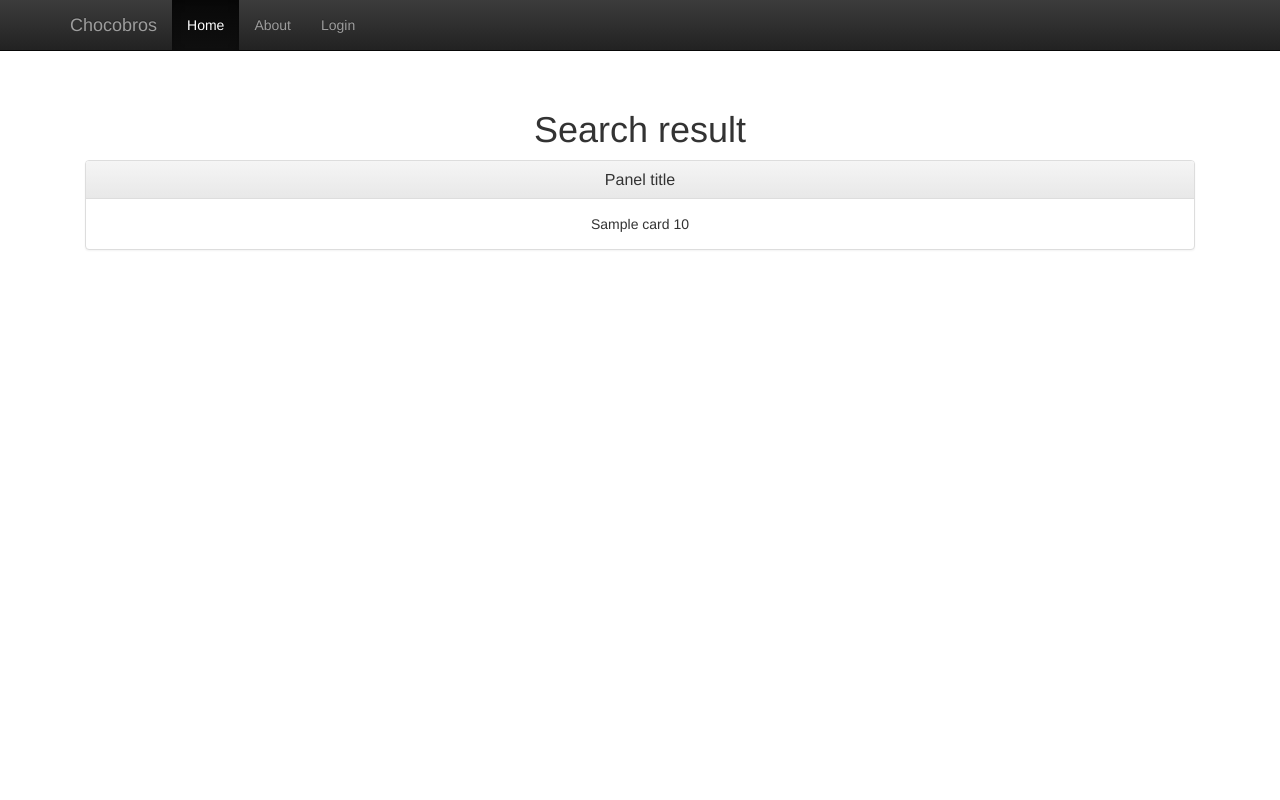
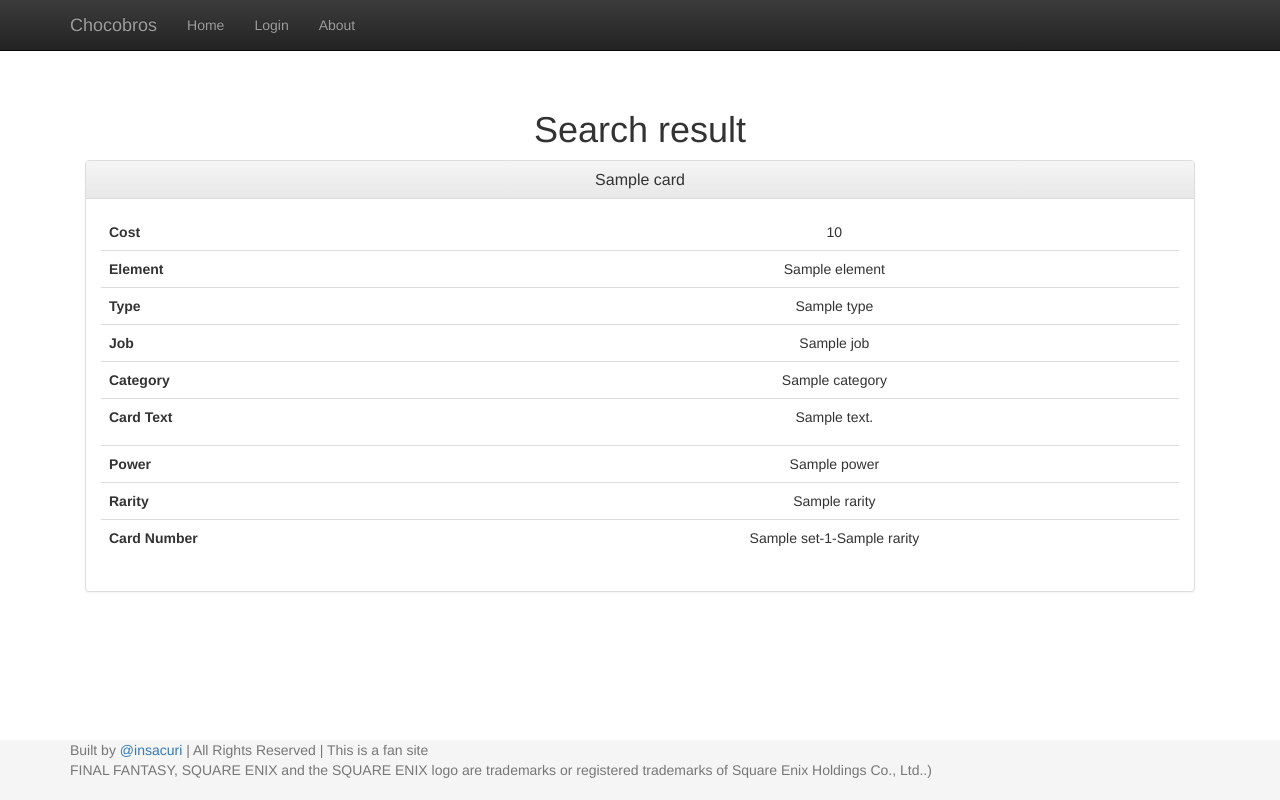
Before and after one commit to insacuri/chocobros, a Flask app: page /search in a window 1280 px wide. Run offline with Flask 2, Linux system fonts and the light colour scheme; a database or web service that is not in the repository returns one stand-in record (values such as "Sample title"); some libraries are stand-ins or nearby versions.

Commit message:
Added helper scripts + made text changes.
This was quite a big commit... as well as adding a helper mongo script to fill in some data (more to be added).
The text on the page was tided so it doesn't look quite as terrible.  Also the search results look a little cleaner, although
there is still a ton of work left to do on it.

```diff
--- a/chocobros.py
+++ b/chocobros.py
@@ -34,15 +34,18 @@ def home():
 def login():
     return render_template('login.html')
 
+@app.route('/about')
+def about():
+    return render_template('about.html')
+
 @app.route('/search')
 @app.route('/search/<card_name>')
 def search(card_name=None):
 
     client= get_client()
-    app.logger.debug(client.database_names())
-    db = client.test
+    db = client.chocobros
 
-    result = db.card.find({"name": card_name})
+    result = db.cards.find({"name": card_name})
     collection = db.test_collection
     return render_template('search.html', card_name=card_name, result=result)
 
--- a/static/css/starter-template.css
+++ b/static/css/starter-template.css
@@ -5,3 +5,22 @@ body {
   padding: 40px 15px;
   text-align: center;
 }
+
+/* Sticky footer styles
+-------------------------------------------------- */
+html {
+  position: relative;
+  min-height: 100%;
+}
+body {
+  /* Margin bottom by footer height */
+  margin-bottom: 60px;
+}
+.footer {
+  position: absolute;
+  bottom: 0;
+  width: 100%;
+  /* Set the fixed height of the footer here */
+  height: 60px;
+  background-color: #f5f5f5;
+}
--- a/templates/layout.html
+++ b/templates/layout.html
@@ -35,9 +35,15 @@
       </div>
       <div id="navbar" class="collapse navbar-collapse">
         <ul class="nav navbar-nav">
-          <li class="active"><a href="{{ url_for('home') }}">Home</a></li>
-          <li><a href="#">About</a></li>
-          <li><a href="{{ url_for('login') }}">Login</a></li>
+          <li {%- if request.path == "/" %} class="active"{% endif %}>
+            <a href="{{ url_for('home') }}">Home</a>
+          </li>
+          <li {%- if request.path == "/login" %} class="active"{% endif %}>
+            <a href="{{ url_for('login') }}">Login</a>
+          </li>
+          <li {%- if request.path == "/about" %} class="active"{% endif %}>
+            <a href="{{ url_for('about') }}">About</a>
+          </li>
         </ul>
       </div><!--/.nav-collapse -->
     </div>
@@ -48,6 +54,15 @@
     {% block body %}{% endblock %}
 
   </div><!-- /.container -->
+  <footer class="footer">
+      <div class="container">
+        <p class="text-muted">
+          Built by <a href="https://twitter.com/insacuri">@insacuri</a> | All Rights Reserved | This is a fan site
+          <br>FINAL FANTASY, SQUARE ENIX and the SQUARE ENIX logo are trademarks or registered trademarks of Square Enix Holdings Co., Ltd..)
+        </p>
+      </div>
+    </footer>
+
   <!-- jQuery (necessary for Bootstrap's JavaScript plugins) -->
   <script src="https://ajax.googleapis.com/ajax/libs/jquery/1.12.4/jquery.min.js"></script>
   <!-- Include all compiled plugins (below), or include individual files as needed -->
--- a/templates/login.html
+++ b/templates/login.html
@@ -1,7 +1,7 @@
 {% extends "layout.html" %}
 {% block body %}
 <div class="starter-template">
-  <h1>Bootstrap starter template</h1>
+  <h1>Login page</h1>
   <p class="lead">Going to be the login page<p>
 </div>
 {% endblock %}
--- a/templates/search.html
+++ b/templates/search.html
@@ -6,11 +6,49 @@
   {% for card in result %}
   <div class="panel panel-default">
     <div class="panel-heading">
-        <h3 class="panel-title">Panel title</h3>
+      <h3 class="panel-title">{{ card.name }}</h3>
     </div>
     <div class="panel-body">
-        {{ card.name }}
-        {{ card.cost }}
+      <table class="table">
+        <tbody>
+          <tr>
+            <th style="border-top: none;">Cost</th>
+            <td style="border-top: none;">{{ card.cost }}</td>
+          </tr>
+          <tr>
+            <th>Element</th>
+            <td>{{ card.element }}</td>
+          </tr>
+          <tr>
+            <th>Type</th>
+            <td>{{ card.type }}</td>
+          </tr>
+          <tr>
+            <th>Job</th>
+            <td>{{ card.job }}</td>
+          </tr>
+          <tr>
+            <th>Category</th>
+            <td>{{ card.category}}</td>
+          </tr>
+          <tr>
+            <th>Card Text</th>
+            <td><p>{{ card.text }}</td>
+            </tr>
+            <tr>
+              <th>Power</th>
+              <td>{{ card.power }}</td>
+            </tr>
+            <tr>
+              <th>Rarity</th>
+              <td>{{ card.rarity }}</td>
+            </tr>
+            <tr>
+              <th>Card Number</th>
+              <td>{{ card.set }}-{{ card.number}}-{{ card.rarity }}</td>
+            </tr>
+          </tbody>
+        </table>
       </div>
     </div>
     {% endfor %}
```
Also changed, not shown: scripts/card_data.js (added, +43 -0 lines), templates/about.html (added, +11 -0 lines), templates/home.html (+18 -2 lines). Lines whose indentation alone changed are shown as unchanged.
